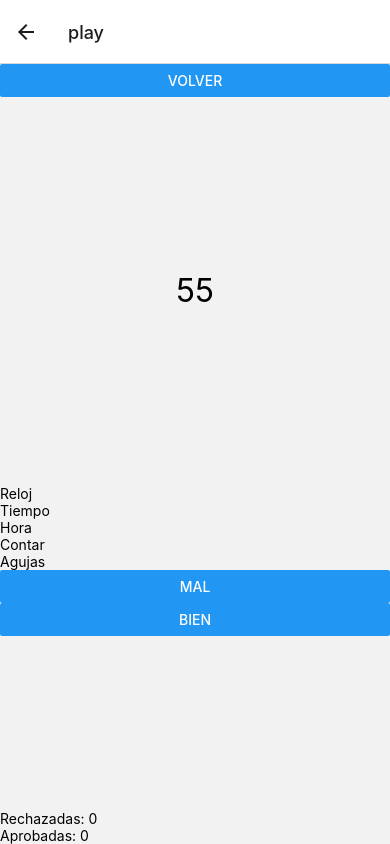
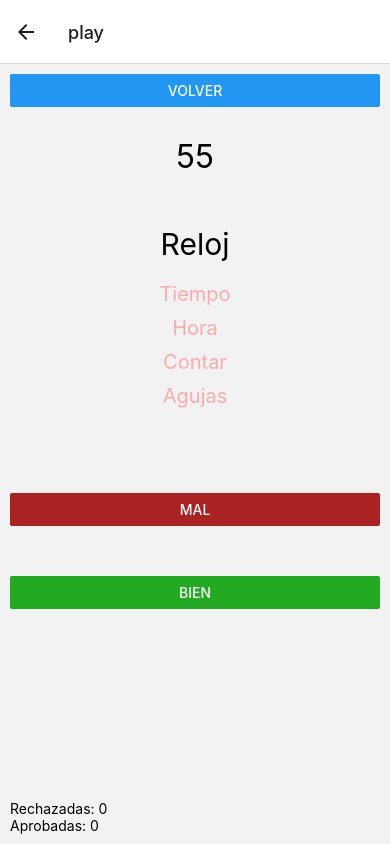
Before and after one commit to juanfrvera/adivina, a React Native app: screen /play in a window 390 px wide. Built offline with nearby package versions, Linux system fonts and the light colour scheme.

Commit message:
feat: stylized and added words

```diff
--- a/view/play/play.jsx
+++ b/view/play/play.jsx
@@ -80,11 +80,39 @@ export default function Play(props) {
 const styles = StyleSheet.create({
     container: {
         flex: 1,
-        justifyContent: "space-between"
+        justifyContent: "space-between",
+        padding: 10
     }
 })
 
 const wordList = [
+    {
+        value: "Aceituna",
+        prohibited: [
+            "Pizza",
+            "Oliva",
+            "Aceite",
+            "Carozo"
+        ]
+    },
+    {
+        value: "Anciano",
+        prohibited: [
+            "Viejo",
+            "Señor",
+            "PAMI",
+            "Abuelo"
+        ]
+    },
+    {
+        value: "Arquitecto",
+        prohibited: [
+            "Construir",
+            "Diseño",
+            "Casa",
+            "Edificio"
+        ]
+    },
     {
         value: "Auto",
         prohibited: [
@@ -92,6 +120,15 @@ const wordList = [
             "Vehículo",
             "Manejar",
             "Transporte"
+        ]
+    },
+    {
+        value: "Batidora",
+        prohibited: [
+            "Batir",
+            "Tortas",
+            "Mezclar",
+            "Electrodomestico"
         ]
     },
     {
@@ -104,12 +141,138 @@ const wordList = [
         ]
     },
     {
+        value: "Cantar",
+        prohibited: [
+            "Música",
+            "Voz",
+            "Famoso",
+            "Intrumento"
+        ]
+    },
+    {
+        value: "Carnaval",
+        prohibited: [
+            "Brillos",
+            "Batucada",
+            "Música",
+            "Baile"
+        ]
+    },
+    {
+        value: "Casamiento",
+        prohibited: [
+            "Anillos",
+            "Boda",
+            "Matrimonio",
+            "Pareja"
+        ]
+    },
+    {
+        value: "Correo",
+        prohibited: [
+            "Paquete",
+            "Mercadolibre",
+            "Gmail",
+            "Cartero"
+        ]
+    },
+    {
+        value: "Dedal",
+        prohibited: [
+            "Dedo",
+            "Coser",
+            "Tejer",
+            "Pinchar"
+        ]
+    },
+    {
+        value: "Garrafa",
+        prohibited: [
+            "Gas",
+            "Cocina",
+            "Gasista",
+            "Pesada"
+        ]
+    },
+    {
+        value: "Guitarra",
+        prohibited: [
+            "Cuerdas",
+            "Tocar",
+            "Fogata",
+            "Música"
+        ]
+    },
+    {
         value: "Kiosco",
         prohibited: [
             "Negocio",
             "Comprar",
             "Vender",
             "Tienda"
+        ]
+    },
+    {
+        value: "Lluvia",
+        prohibited: [
+            "Mojado",
+            "Gotas",
+            "Agua",
+            "Paraguas"
+        ]
+    },
+    {
+        value: "Mesa",
+        prohibited: [
+            "Apoyar",
+            "Comer",
+            "Soporte",
+            "Silla"
+        ]
+    },
+    {
+        value: "Mueble",
+        prohibited: [
+            "Movil",
+            "Mudanza",
+            "Casa",
+            "Guardar"
+        ]
+    },
+    {
+        value: "Naranja",
+        prohibited: [
+            "Fruta",
+            "Color",
+            "Tarjeta",
+            "Cítrico"
+        ]
+    },
+    {
+        value: "Negocio",
+        prohibited: [
+            "Vender",
+            "Comprar",
+            "Tienda",
+            "Mercado"
+        ]
+    },
+    {
+        value: "Parque de diversiones",
+        prohibited: [
+            "Montaña rusa",
+            "Diversión",
+            "Juegos",
+            "Niños"
+        ]
+    },
+    {
+        value: "Pavimento",
+        prohibited: [
+            "Cemento",
+            "Suelo",
+            "Calle",
+            "Ruta"
         ]
     },
     {
@@ -122,12 +285,156 @@ const wordList = [
         ]
     },
     {
+        value: "Picaporte",
+        prohibited: [
+            "Abrir",
+            "Puerta",
+            "Cerrojo",
+            "Cerradura"
+        ]
+    },
+    {
+        value: "Planeta",
+        prohibited: [
+            "Sistema solar",
+            "Espacio",
+            "Atronauta",
+            "Explorar"
+        ]
+    },
+    {
+        value: "Poker",
+        prohibited: [
+            "Cartas",
+            "Silencio",
+            "Face",
+            "Juego"
+        ]
+    },
+    {
+        value: "Portarretratos",
+        prohibited: [
+            "Foto",
+            "Cuadro",
+            "Recuerdo",
+            "Madera"
+        ]
+    },
+    {
+        value: "Puerta",
+        prohibited: [
+            "Abrir",
+            "Portal",
+            "Picaporte",
+            "Cerradura"
+        ]
+    },
+    {
+        value: "Radio",
+        prohibited: [
+            "Escuchar",
+            "Emisora",
+            "Frecuencia",
+            "Onda"
+        ]
+    },
+    {
         value: "Reloj",
         prohibited: [
             "Tiempo",
             "Hora",
             "Contar",
             "Agujas"
+        ]
+    },
+    {
+        value: "Ricota",
+        prohibited: [
+            "Ravioles",
+            "Blanca",
+            "Comer",
+            "Redonditos"
+        ]
+    },
+    {
+        value: "Roquefort",
+        prohibited: [
+            "Queso",
+            "Verde",
+            "Muzzarella",
+            "Pizza"
+        ]
+    },
+    {
+        value: "Rueda",
+        prohibited: [
+            "Auto",
+            "Gira",
+            "Redonda",
+            "Transporte"
+        ]
+    },
+    {
+        value: "Sahumerio",
+        prohibited: [
+            "Olor",
+            "Ambiente",
+            "Fuego",
+            "Humo"
+        ]
+    },
+    {
+        value: "Sangre",
+        prohibited: [
+            "Rojo",
+            "Sale",
+            "Lastimadura",
+            "Vampiro"
+        ]
+    },
+    {
+        value: "Serpiente",
+        prohibited: [
+            "Picadura",
+            "Arrastra",
+            "Lengua",
+            "Víbora"
+        ]
+    },
+    {
+        value: "Silbar",
+        prohibited: [
+            "Chiflar",
+            "Boca",
+            "Sonido",
+            "Ruido"
+        ]
+    },
+    {
+        value: "Sol",
+        prohibited: [
+            "Luz",
+            "Luna",
+            "Estrella",
+            "Iluminar"
+        ]
+    },
+    {
+        value: "Surubí",
+        prohibited: [
+            "Pez",
+            "Pescado",
+            "Mar",
+            "Agua"
+        ]
+    },
+    {
+        value: "Tarta",
+        prohibited: [
+            "Comer",
+            "Redonda",
+            "Porción",
+            "Rebanada"
         ]
     },
     {
@@ -140,6 +447,24 @@ const wordList = [
         ]
     },
     {
+        value: "Títere",
+        prohibited: [
+            "Manejar",
+            "Actuar",
+            "Teatro",
+            "Muñeco"
+        ]
+    },
+    {
+        value: "Torpedo",
+        prohibited: [
+            "Misil",
+            "Submarino",
+            "Barco",
+            "Disparar"
+        ]
+    },
+    {
         value: "Zapatillas",
         prohibited: [
             "Caminar",
--- a/view/play/timer.jsx
+++ b/view/play/timer.jsx
@@ -47,6 +47,7 @@ export default function Timer(props) {
 
 const styles = StyleSheet.create({
     timer: {
+        marginTop: 30,
         textAlign: "center",
         fontSize: 32
     }
--- a/view/play/word-guess.jsx
+++ b/view/play/word-guess.jsx
@@ -11,18 +11,18 @@ export default function WordGuess(props) {
     const word = props.word;
 
     const prohibitedListModel = word.prohibited.map((p, index) => {
-        return <Text key={index}>{p}</Text>
+        return <Text key={index} style={styles.prohibitedWord}>{p}</Text>
     });
 
     return (
         <View style={styles.container}>
             <View style={styles.card}>
-                <Text>{word.value}</Text>
+                <Text style={styles.mainWord}>{word.value}</Text>
                 <ScrollView>{prohibitedListModel}</ScrollView>
             </View>
             <View style={styles.actions}>
-                <Button onPress={clickReject} title="Mal"></Button>
-                <Button onPress={clickApprove} title="Bien"></Button>
+                <Button onPress={clickReject} title="Mal" style={styles.action} color="#a22" />
+                <Button onPress={clickApprove} title="Bien" style={styles.action} color="#2a2" />
             </View>
         </View>
     )
@@ -30,9 +30,29 @@ export default function WordGuess(props) {
 
 const styles = StyleSheet.create({
     container: {
+        flex: 1
     },
     card: {
+        justifyContent: "space-between",
+        marginTop: 50,
+        marginBottom: 50
+    },
+    mainWord: {
+        fontSize: 30,
+        textAlign: "center",
+        marginBottom: 20
+    },
+    prohibitedWord: {
+        fontSize: 20,
+        color: "#faa",
+        textAlign: "center",
+        marginBottom: 10
     },
     actions: {
+        justifyContent: "space-around",
+        flex: 0.5,
+    },
+    action: {
+        padding: 20
     }
 })
```
